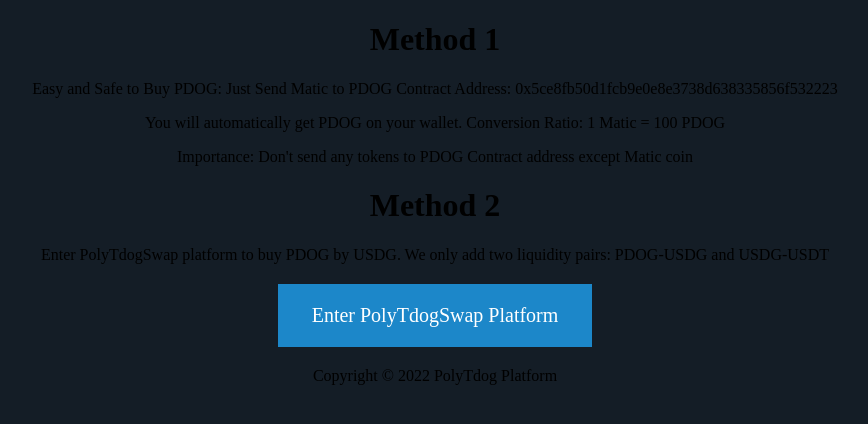
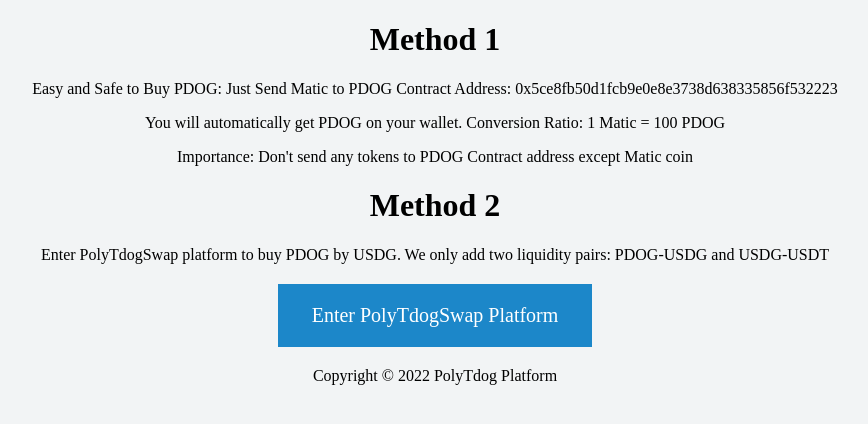
Before and after one commit to tdogtoken/buypdog, a plain HTML site: page index.html in a window 1280 px wide. Shown: the whole page, without its empty margins (205-1073 px from the left). Drawn offline with Linux system fonts and the light colour scheme.

Commit message:
Update index.html

```diff
--- a/index.html
+++ b/index.html
@@ -18,7 +18,7 @@
       }
     </style>
 </head>
-<body  style="background-color:#141d26;">
+<body  style="background-color:#f2f4f5;">
 <div style="text-align: center">
     <h1> Method 1 </h2>
     Easy and Safe to Buy PDOG: Just Send Matic to PDOG Contract Address: 0x5ce8fb50d1fcb9e0e8e3738d638335856f532223
```
